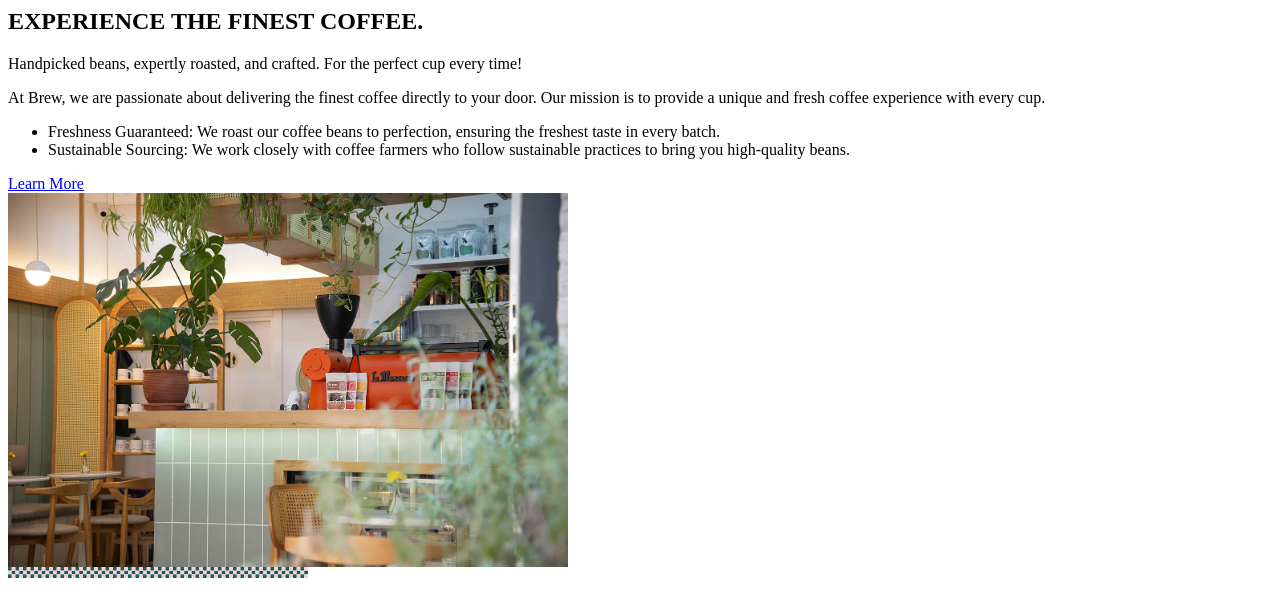
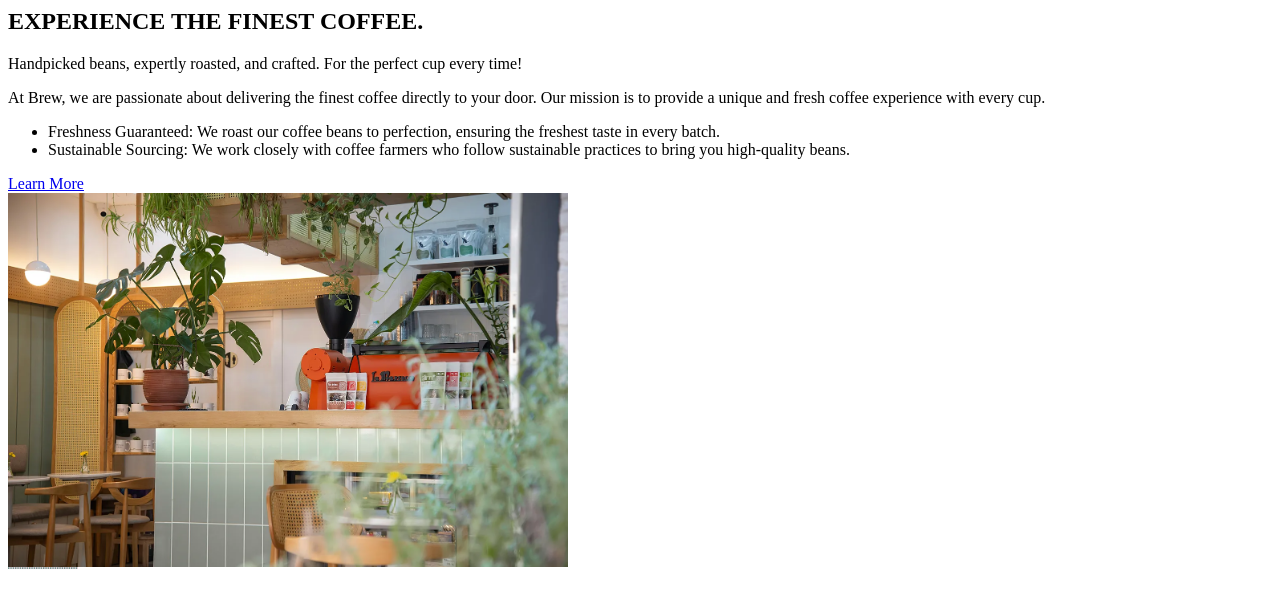
Before and after one commit to koldovsky/4962-team-01, a website: page index.section-coffee-experience.partial.html in a window 1280 px wide. Drawn offline with Linux system fonts and the light colour scheme.

Commit message:
section experience changed style button

```diff
--- a/css/index.section-coffee-experience.partial.css
+++ b/css/index.section-coffee-experience.partial.css
@@ -21,3 +21,29 @@
 .coffee-experience__features__accent {
   color: var(--main-color);
 }
+
+.chess-pattern {
+  width: 100%;
+  overflow: hidden;
+  margin-bottom: 48px;
+}
+
+.coffee-experience__inner {
+  padding: 24px;
+  padding-top: 64px;
+  padding-bottom: 0px;
+}
+
+.coffee-experience__button {
+  background-color: var(--primary-highlight-color);
+  color: white;
+  font:
+    16.5px Lato,
+    sans-serif;
+  font-weight: 650;
+  text-decoration: none;
+  border-radius: 10px;
+  padding: 2% 2.5%;
+  display: inline-block;
+
+}
--- a/index.section-coffee-experience.partial.html
+++ b/index.section-coffee-experience.partial.html
@@ -40,17 +40,15 @@
         width="560"
       />
     </div>
-  </div>
-  <div
-    class="coffee-experience_footer-img"
-    role="img"
-  >
+    <div class="chess-pattern">
     <img
-      src="img/coffee-experience-checkerboard.svg"
-      alt="descorative-image-in-chess-design"
+      width="70"
+      class="chess-pattern__image"
+      src="img/coffee-pattern.svg"
+      alt="Decorative chess pattern"
       loading="lazy"
-      class="stripe-img"
-      width="300px"
     />
   </div>
+  </div>
+
 </section>
```
